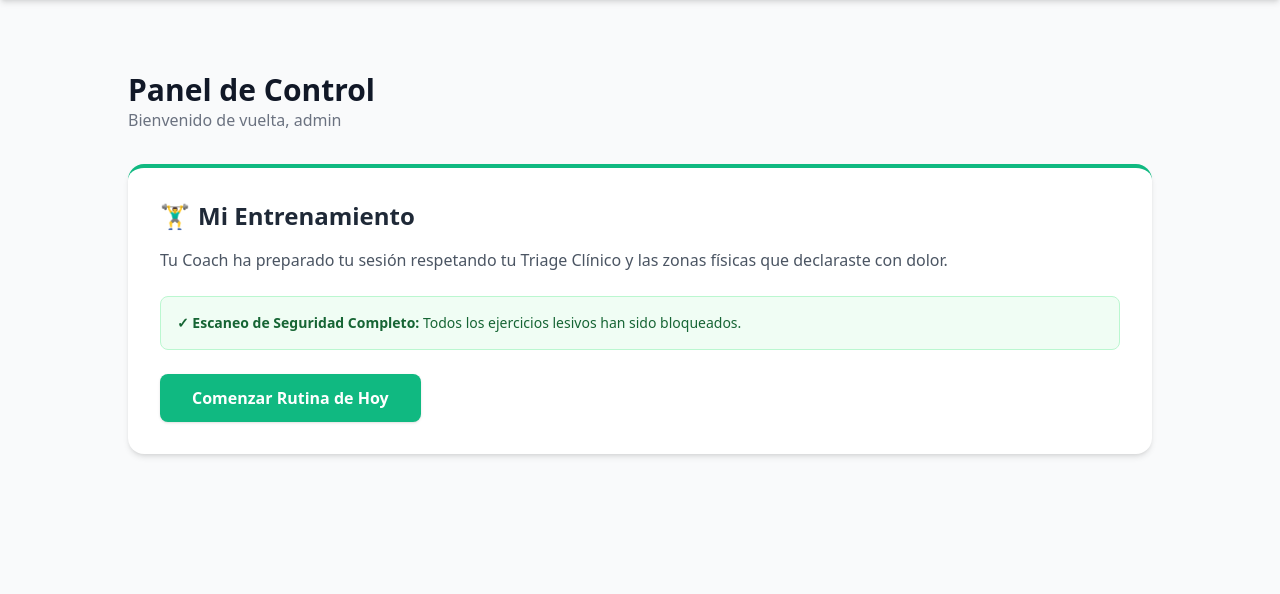
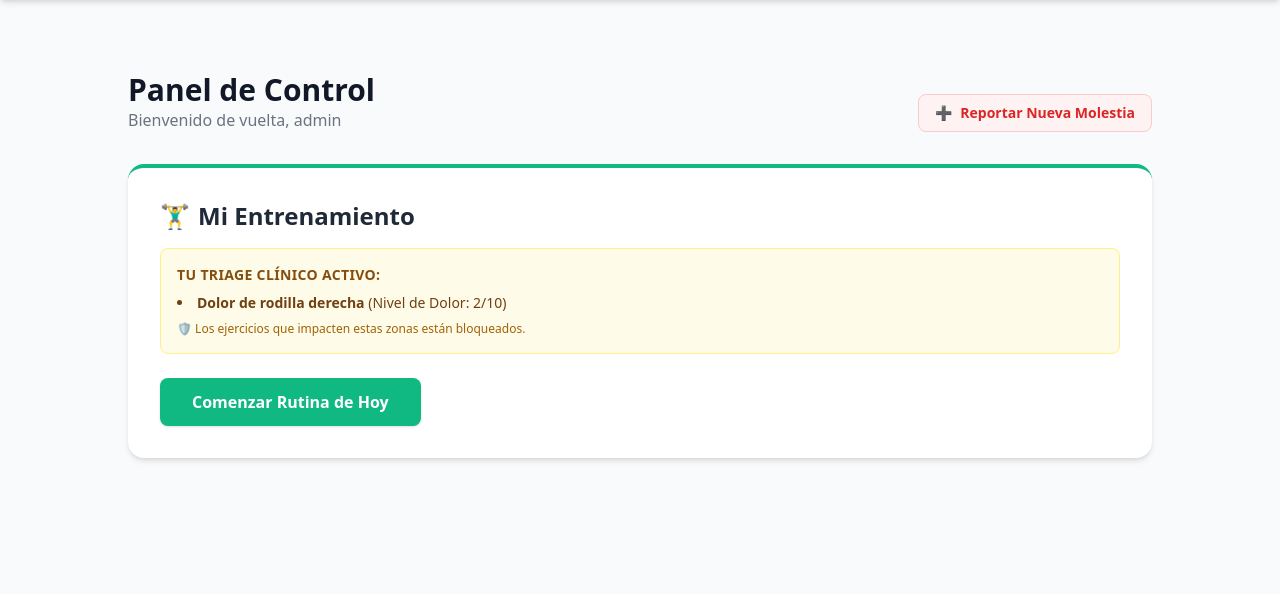
Before and after one commit to ccolipan/mvp-activa-40, a Django app: page /dashboard/ in a window 1280 px wide. Shown: the part 64-658 px from the top of the page. Run offline with Django 5.2, Linux system fonts and the light colour scheme; a user stored in the database is signed in; data comes from the database, SQL or seed files in the repository; both versions use the stored data as it was after the commit; some libraries are stand-ins or nearby versions.

Commit message:
Dashboard dinamico con renderizado de triage activo

```diff
--- a/core/views.py
+++ b/core/views.py
@@ -1,14 +1,27 @@
 from django.shortcuts import render, redirect
 from django.contrib.auth.decorators import login_required
+from triage.models import Usuario_Restriccion
+from entrenamiento.models import Rutina, Alerta_Inactividad
 
 def inicio(request):
-    # Si el usuario ya está logueado, se va a su panel privado
     if request.user.is_authenticated:
         return redirect('dashboard')
-
-    # Si es un visitante nuevo, le mostramos la landing page (index.html)
     return render(request, 'index.html')
 
 @login_required
 def dashboard(request):
-    return render(request, 'dashboard.html')
+    # Creamos un diccionario vacío para enviar datos al HTML
+    context = {}
+
+    if request.user.es_coach:
+        # Si es coach, le mandamos las alertas pendientes
+        context['alertas'] = Alerta_Inactividad.objects.filter(resuelta=False)
+        context['rutinas_activas'] = Rutina.objects.filter(coach=request.user, completada=False)
+
+    elif request.user.es_cliente:
+        # Si es cliente, le mandamos sus dolores registrados y su rutina
+        context['mis_restricciones'] = Usuario_Restriccion.objects.filter(usuario=request.user)
+        context['mis_rutinas'] = Rutina.objects.filter(usuario=request.user, completada=False)
+
+    # Le pasamos el contexto a la plantilla
+    return render(request, 'dashboard.html', context)
--- a/templates/dashboard.html
+++ b/templates/dashboard.html
@@ -2,9 +2,16 @@
 
 {% block content %}
 <div class="max-w-5xl mx-auto py-10">
-    <div class="mb-8">
-        <h1 class="text-3xl font-bold text-gray-900">Panel de Control</h1>
-        <p class="text-gray-500">Bienvenido de vuelta, {{ user.first_name|default:user.username }}</p>
+    <div class="mb-8 flex justify-between items-end">
+        <div>
+            <h1 class="text-3xl font-bold text-gray-900">Panel de Control</h1>
+            <p class="text-gray-500">Bienvenido de vuelta, {{ user.first_name|default:user.username }}</p>
+        </div>
+        {% if user.es_cliente %}
+            <a href="{% url 'registrar_triage' %}" class="bg-red-50 text-red-600 border border-red-200 hover:bg-red-100 font-semibold py-2 px-4 rounded-lg transition text-sm flex items-center gap-2">
+                <span>➕</span> Reportar Nueva Molestia
+            </a>
+        {% endif %}
     </div>
 
     {% if user.es_coach %}
@@ -12,15 +19,33 @@
             <h2 class="text-2xl font-bold mb-4 flex items-center gap-2">
                 <span>👨‍🏫</span> Portal del Coach
             </h2>
-            <p class="text-gray-600 mb-6">Desde aquí podrás visualizar el esfuerzo (RPE) de tus clientes, ajustar sus rutinas y gestionar las alertas de inactividad para evitar el abandono.</p>
 
-            <div class="grid grid-cols-1 md:grid-cols-2 gap-4">
-                <button class="bg-activa-blue text-white font-semibold py-3 px-4 rounded-lg shadow hover:bg-blue-800 transition">
-                    Ver mis Clientes Activos
-                </button>
-                <button class="bg-white text-activa-blue border border-activa-blue font-semibold py-3 px-4 rounded-lg shadow-sm hover:bg-gray-50 transition">
-                    Alertas de Inactividad (0)
-                </button>
+            <div class="grid grid-cols-1 md:grid-cols-2 gap-6 mt-6">
+                <div class="border border-gray-200 rounded-xl p-5 bg-gray-50">
+                    <h3 class="font-bold text-lg mb-3 flex justify-between">
+                        Alertas de Inactividad
+                        <span class="bg-red-500 text-white text-xs py-1 px-2 rounded-full">{{ alertas.count }}</span>
+                    </h3>
+                    {% if alertas %}
+                        <ul class="space-y-2">
+                            {% for alerta in alertas %}
+                                <li class="text-sm bg-white p-3 rounded shadow-sm border-l-4 border-red-500">
+                                    <strong>{{ alerta.usuario.username }}</strong> - Ausente {{ alerta.dias_inactividad }} días
+                                </li>
+                            {% endfor %}
+                        </ul>
+                    {% else %}
+                        <p class="text-sm text-gray-500">No hay alertas de abandono pendientes. ¡Excelente retención!</p>
+                    {% endif %}
+                </div>
+
+                <div class="border border-gray-200 rounded-xl p-5 bg-gray-50">
+                    <h3 class="font-bold text-lg mb-3 flex justify-between">
+                        Rutinas en Curso
+                        <span class="bg-activa-blue text-white text-xs py-1 px-2 rounded-full">{{ rutinas_activas.count }}</span>
+                    </h3>
+                    <p class="text-sm text-gray-500">Aquí verás a los clientes que estás supervisando actualmente.</p>
+                </div>
             </div>
         </div>
 
@@ -29,11 +54,22 @@
             <h2 class="text-2xl font-bold mb-4 flex items-center gap-2">
                 <span>🏋️‍♂️</span> Mi Entrenamiento
             </h2>
-            <p class="text-gray-600 mb-6">Tu Coach ha preparado tu sesión respetando tu Triage Clínico y las zonas físicas que declaraste con dolor.</p>
 
-            <div class="bg-green-50 border border-green-200 p-4 rounded-lg mb-6">
-                <p class="text-green-800 text-sm"><strong>✓ Escaneo de Seguridad Completo:</strong> Todos los ejercicios lesivos han sido bloqueados.</p>
-            </div>
+            {% if mis_restricciones %}
+                <div class="bg-yellow-50 border border-yellow-200 p-4 rounded-lg mb-6">
+                    <h4 class="font-bold text-yellow-800 mb-2 text-sm uppercase tracking-wide">Tu Triage Clínico Activo:</h4>
+                    <ul class="list-disc list-inside text-yellow-900 text-sm space-y-1">
+                        {% for restriccion in mis_restricciones %}
+                            <li><strong>{{ restriccion.restriccion.nombre }}</strong> (Nivel de Dolor: {{ restriccion.nivel_dolor_eva }}/10)</li>
+                        {% endfor %}
+                    </ul>
+                    <p class="text-xs text-yellow-700 mt-2 mt-2">🛡️ Los ejercicios que impacten estas zonas están bloqueados.</p>
+                </div>
+            {% else %}
+                <div class="bg-green-50 border border-green-200 p-4 rounded-lg mb-6">
+                    <p class="text-green-800 text-sm"><strong>✓ Todo en orden:</strong> No has registrado molestias físicas recientes.</p>
+                </div>
+            {% endif %}
 
             <button class="w-full md:w-auto bg-activa-accent hover:bg-green-600 text-white font-bold py-3 px-8 rounded-lg shadow transition">
                 Comenzar Rutina de Hoy
@@ -42,13 +78,8 @@
 
     {% else %}
         <div class="bg-white p-8 rounded-2xl shadow-md border-t-4 border-gray-500">
-            <h2 class="text-2xl font-bold mb-4 flex items-center gap-2">
-                <span>⚙️</span> Portal Administrativo
-            </h2>
-            <p class="text-gray-600 mb-6">Tu cuenta actual ({{ user.username }}) tiene permisos de Superusuario, pero no tiene asignado un rol de Coach ni de Cliente en el ecosistema.</p>
-            <a href="{% url 'admin:index' %}" class="inline-block bg-gray-800 hover:bg-gray-900 text-white font-semibold py-3 px-6 rounded-lg shadow transition">
-                Ir a la Base de Datos (Admin)
-            </a>
+            <h2 class="text-2xl font-bold mb-4 flex items-center gap-2"><span>⚙️</span> Portal Administrativo</h2>
+            <a href="{% url 'admin:index' %}" class="inline-block bg-gray-800 hover:bg-gray-900 text-white font-semibold py-3 px-6 rounded-lg shadow transition">Ir a la Base de Datos (Admin)</a>
         </div>
     {% endif %}
 
```
Also changed, not shown: db.sqlite3.
